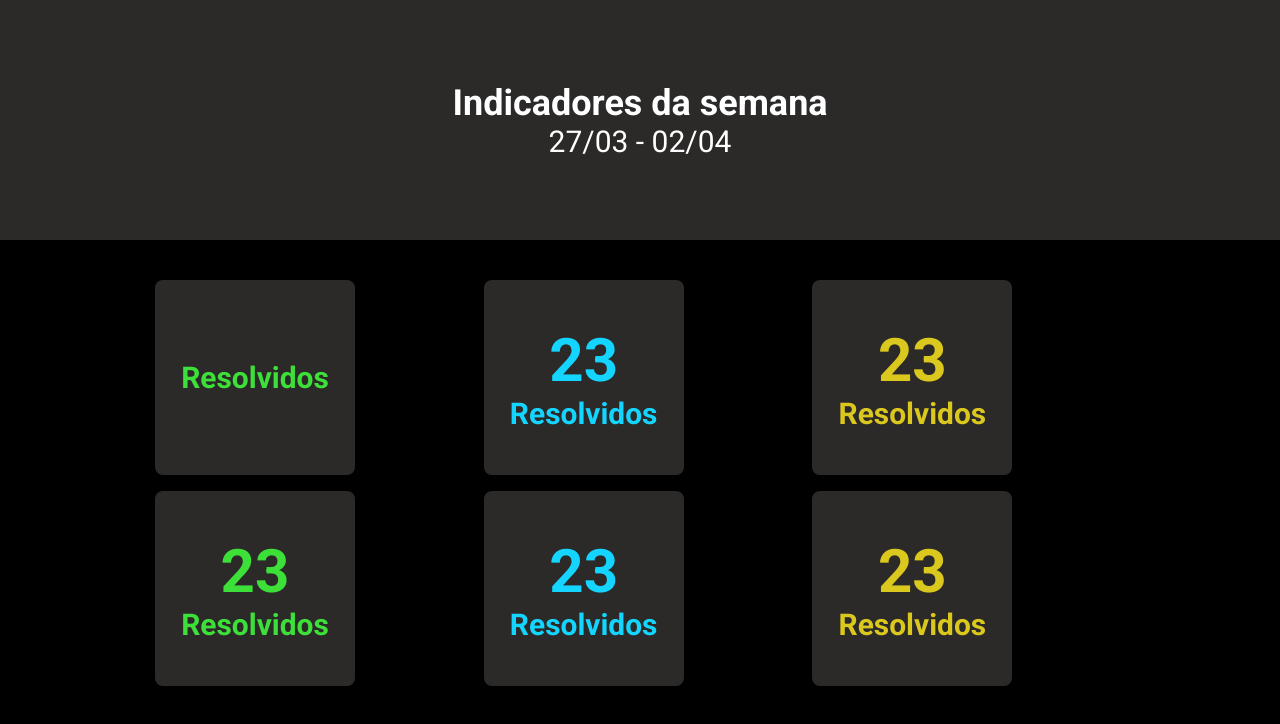
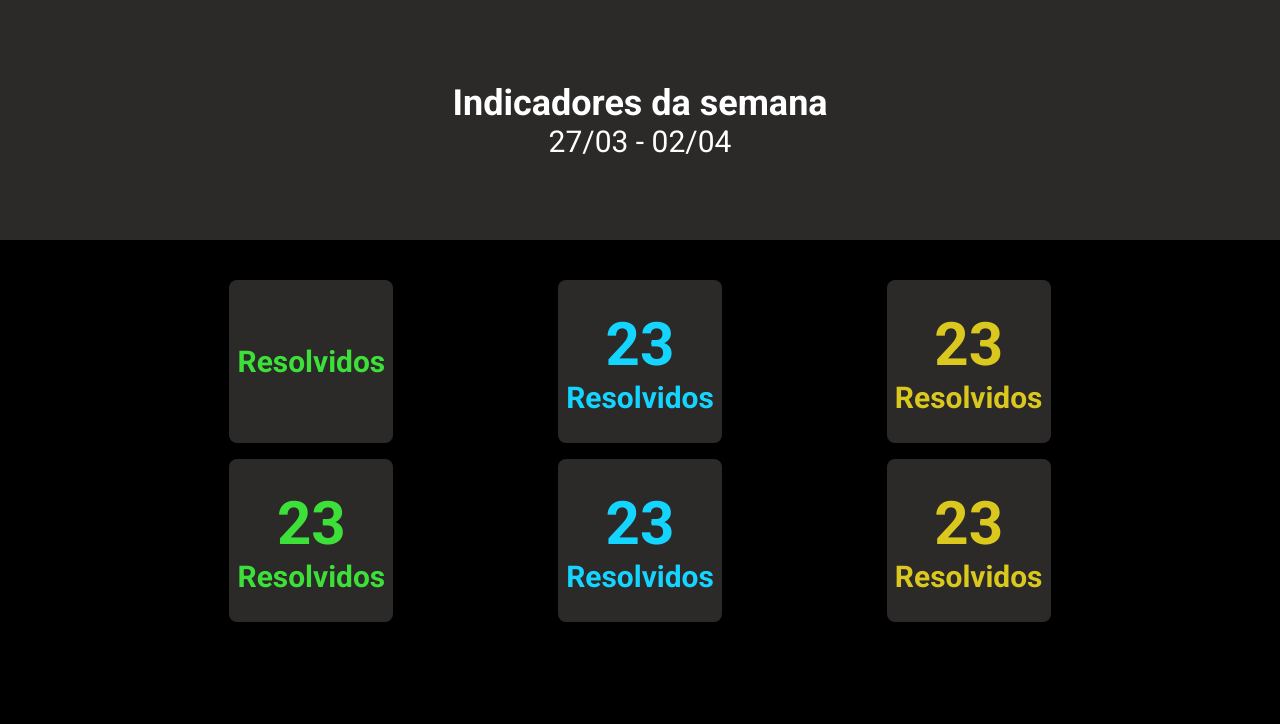
Before and after one commit to Lorenalgm/zendesk, a React (Create React App) app in the folder web/: page /dashboard in a window 1280 px wide. Shown: the top 724 px of the page. Built offline with nearby package versions, Linux system fonts and the light colour scheme; no server answers; the HTML template or start-up script is replaced by a standard one.

Commit message:
ajustado componente

```diff
--- a/web/src/Components/IndicatorCard/style.css
+++ b/web/src/Components/IndicatorCard/style.css
@@ -1,14 +1,14 @@
 .indicator-card{
-    width: 12.5rem;
-    height: 12.2rem;
+    width: 10.25rem;
+    height: 10.2rem;
     background: #2C2929;
     border-radius: 8px;
-
     display: flex;
     flex-direction: column;
     justify-content: center;
     align-items: center;
     transition: 200ms;
+    margin: 0 auto;
 
 }
 
```
